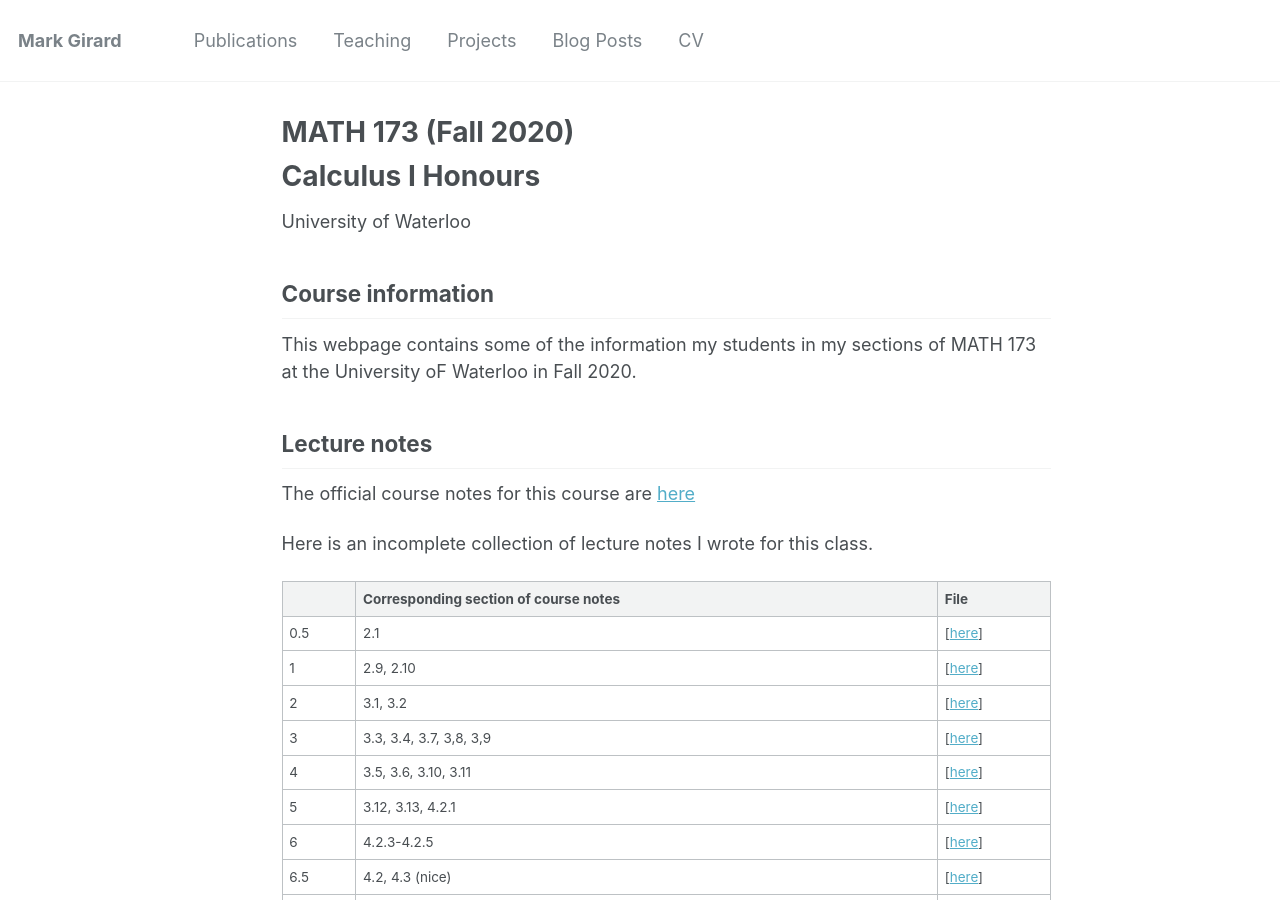
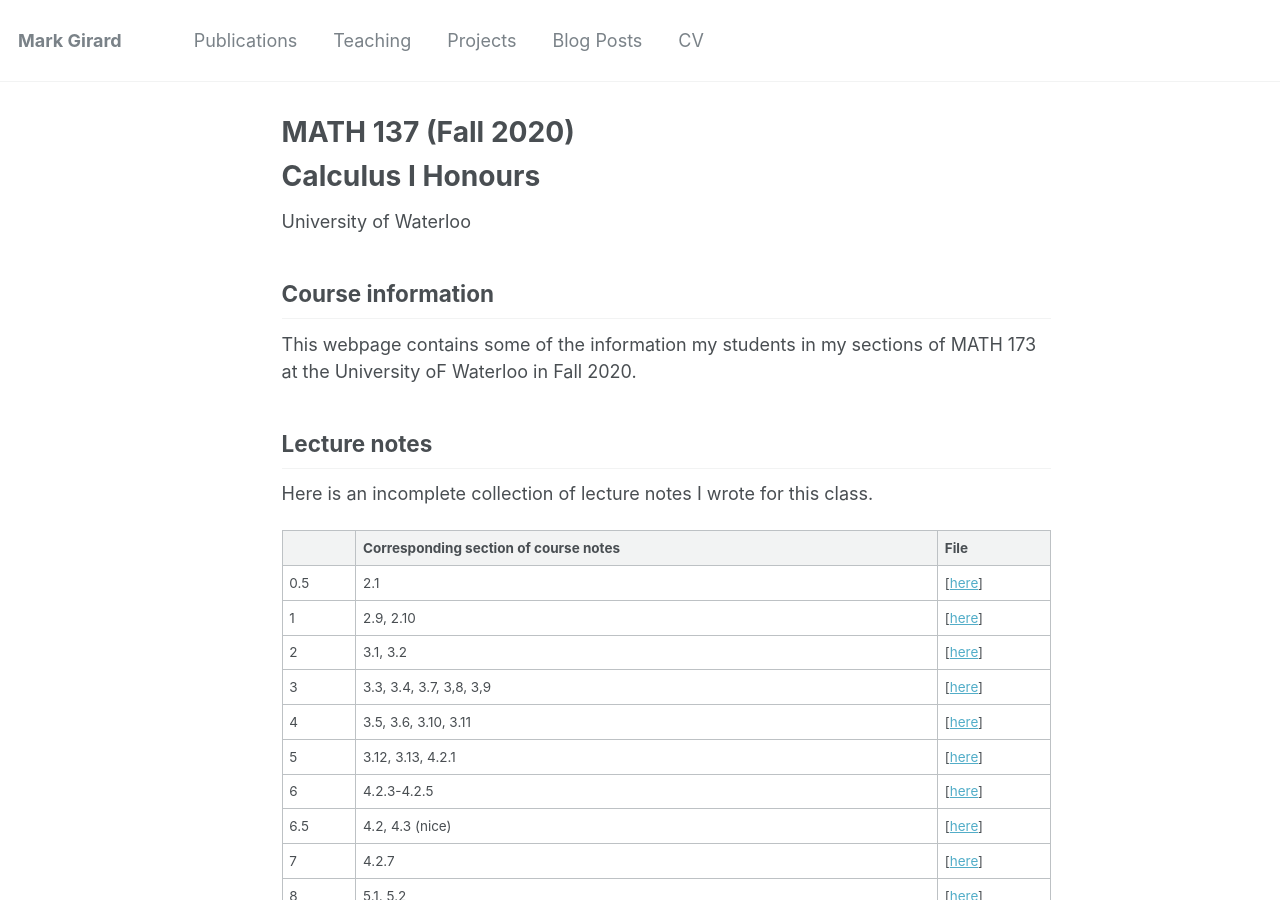
Before and after one commit to markwgirard/markwgirard.github.io, a Jekyll site: the page built from _teaching/173_2020/173_2020.md, in a window 1280 px wide and 900 px high. Built offline with Jekyll 4.4.1, drawn with Linux system fonts in a browser that asks for light colours.

Commit message:
Update 173_2020.md
Copyright violation

```diff
--- a/_teaching/173_2020/173_2020.md
+++ b/_teaching/173_2020/173_2020.md
@@ -1,6 +1,6 @@
 ---
 permalink: /teaching/173_2020/
-title: "MATH 173 (Fall 2020)"
+title: "MATH 137 (Fall 2020)"
 author_profile: false
 ---
 # Calculus I Honours
@@ -11,8 +11,6 @@ University of Waterloo
 This webpage contains some of the information my students in my sections of MATH 173 at the University oF Waterloo in Fall 2020.
 
 ## Lecture notes
-
-The official course notes for this course are [here](Forrest_M137CN.pdf)
 
 Here is an incomplete collection of lecture notes I wrote for this class.
 
```
